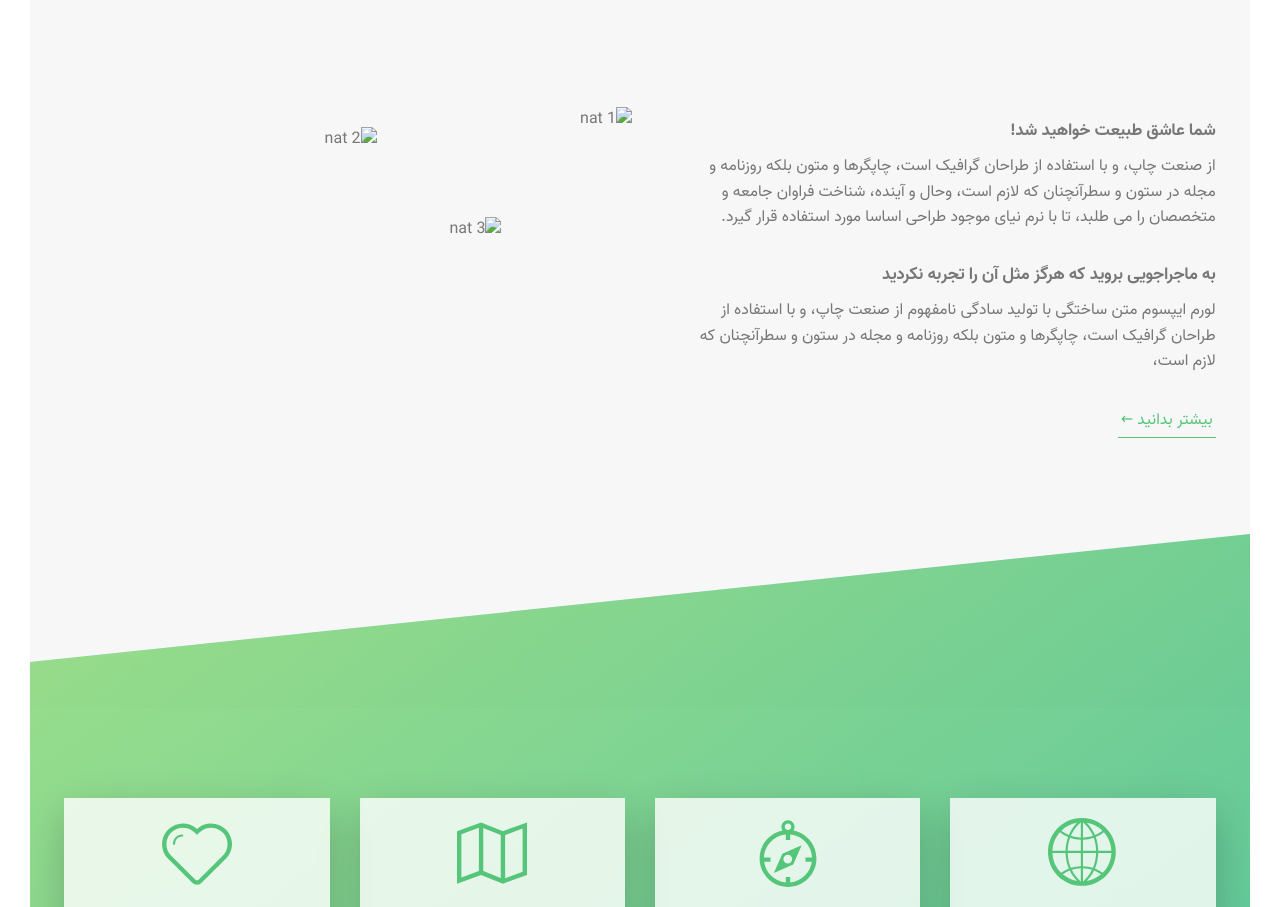
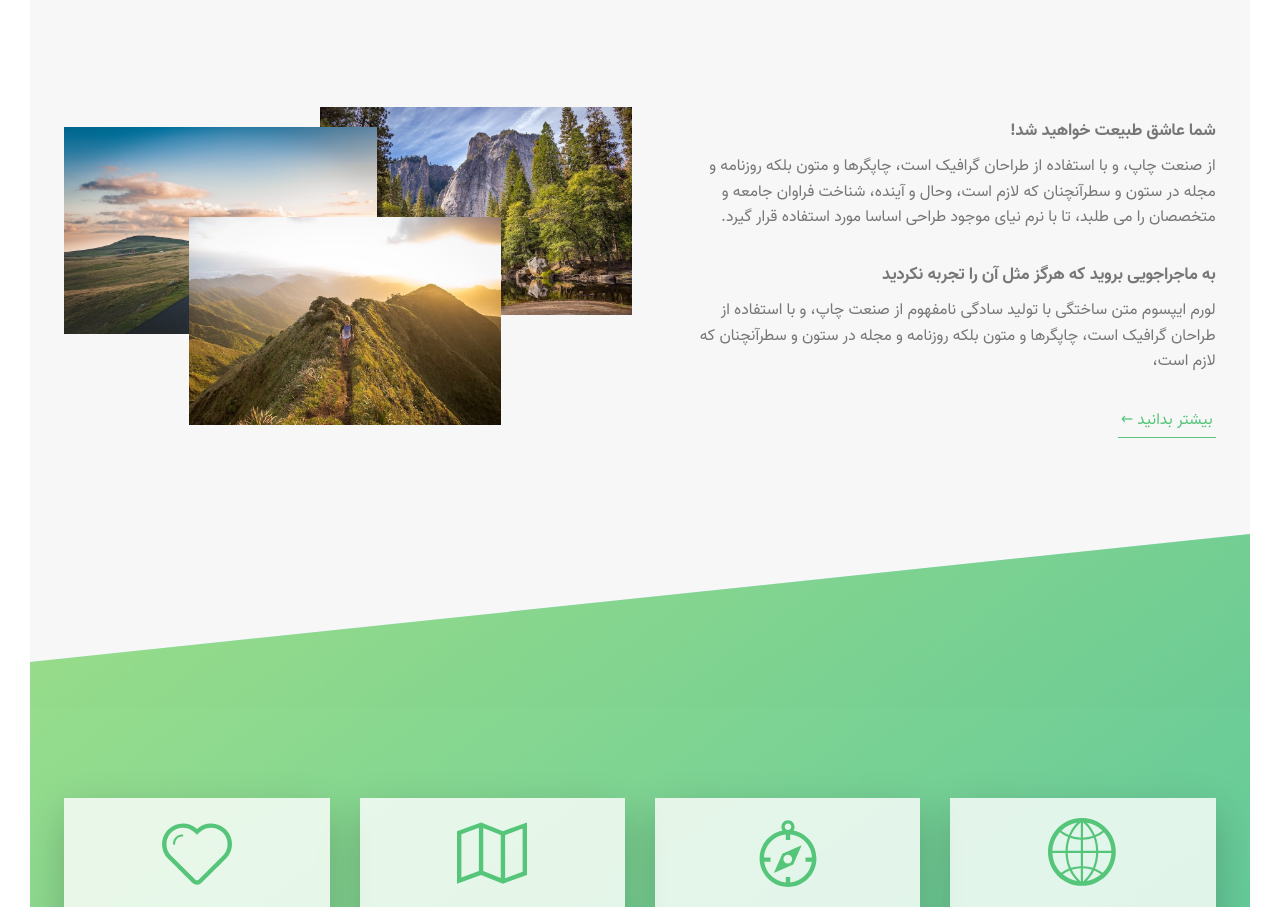
Before and after one commit to mosi3883/siahat, a website: page index.html in a window 1280 px wide. Shown: the part 947-1854 px from the top of the page. Drawn offline with Linux system fonts and the light colour scheme.

Commit message:
updating composition images

```diff
--- a/index.html
+++ b/index.html
@@ -56,15 +56,15 @@
           </div>
           <div class="about__composition composition">
             <img
-              src="img/nat-1-large.jpg"
+              src="img/nat-1-large-min.jpg"
               alt="nat 1"
               class="composition__photo composition__photo--p1"
             /><img
-              src="img/nat-2-large.jpg"
+              src="img/nat-2-large-min.jpg"
               alt="nat 2"
               class="composition__photo composition__photo--p2"
             /><img
-              src="img/nat-3-large.jpg"
+              src="img/nat-3-large-min.jpg"
               alt="nat 3"
               class="composition__photo composition__photo--p3"
             />
```
Also changed, not shown: img/nat-1-large-min.jpg (added), img/nat-2-large-min.jpg (added), img/nat-3-large-min.jpg (added).
